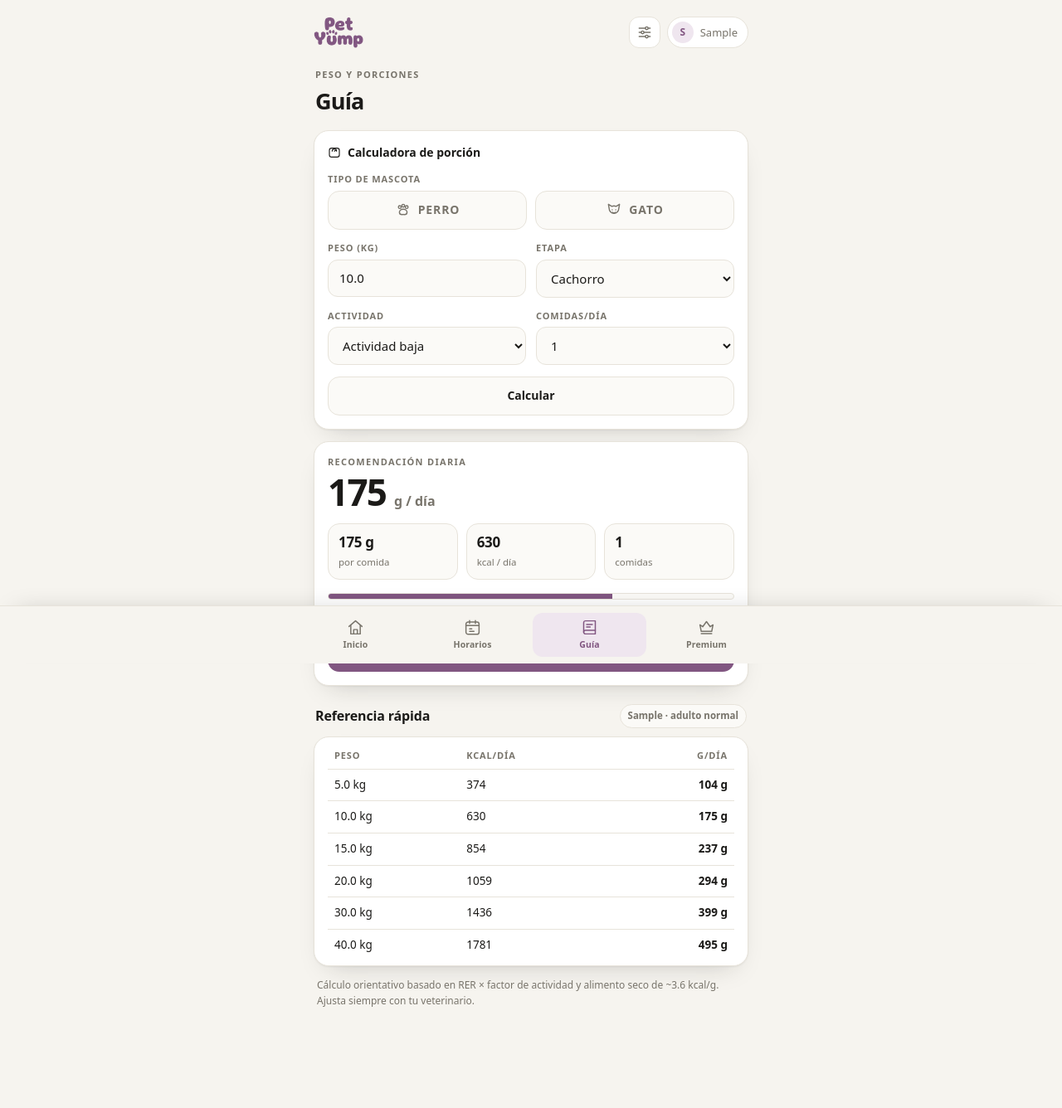
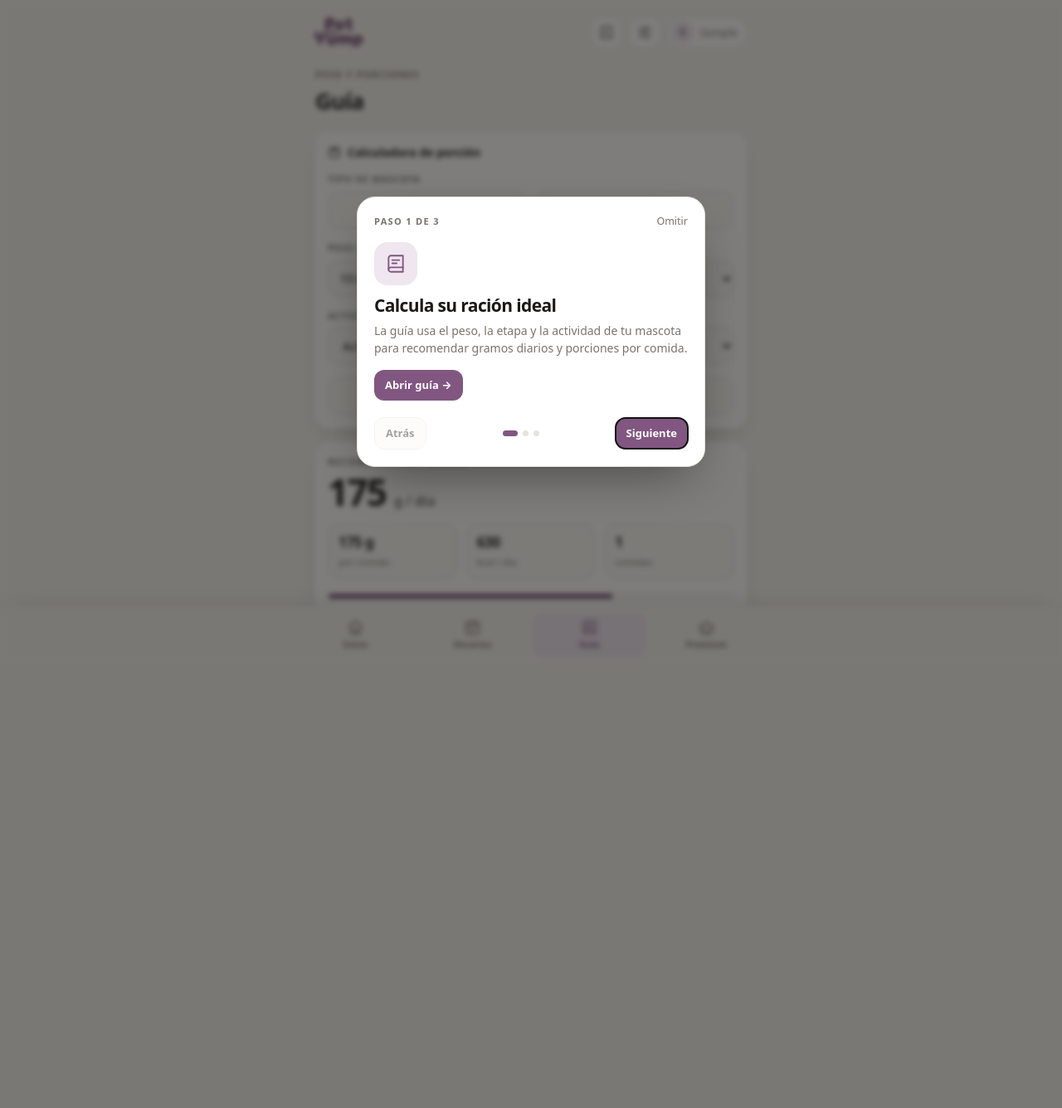
Before and after one commit to Portafolio-web/App_Mascotas, a Flask app: page /guide in a window 1280 px wide. Shown: the whole page at 83% size. After the commit the page ends 784 px from the top, so only its background shows below. Run offline with Flask 3, Linux system fonts and the light colour scheme; tables that the repository leaves empty hold one stand-in row (values such as "Sample post").

Commit message:
Añade recorrido guiado de tres pasos

```diff
--- a/public/static/app.js
+++ b/public/static/app.js
@@ -100,6 +100,85 @@
     });
   });
 
+  var tour = document.getElementById("guide-tour");
+  if (tour) {
+    var slides = Array.prototype.slice.call(tour.querySelectorAll("[data-tour-slide]"));
+    var dots = Array.prototype.slice.call(tour.querySelectorAll("[data-tour-dot]"));
+    var stepLabel = tour.querySelector("[data-tour-step]");
+    var backBtn = tour.querySelector("[data-tour-back]");
+    var nextBtn = tour.querySelector("[data-tour-next]");
+    var storageKey = "petfeeder-tour-v1";
+    var current = 0;
+
+    function renderTour() {
+      slides.forEach(function (slide, i) {
+        slide.hidden = i !== current;
+      });
+      dots.forEach(function (dot, i) {
+        dot.classList.toggle("active", i === current);
+      });
+      if (stepLabel) stepLabel.textContent = "Paso " + (current + 1) + " de " + slides.length;
+      if (backBtn) backBtn.disabled = current === 0;
+      if (nextBtn) nextBtn.textContent = current === slides.length - 1 ? "Empezar" : "Siguiente";
+    }
+
+    function closeTour() {
+      tour.hidden = true;
+      document.body.classList.remove("tour-open");
+      try {
+        localStorage.setItem(storageKey, "done");
+      } catch (error) {}
+    }
+
+    function openTour() {
+      current = 0;
+      renderTour();
+      tour.hidden = false;
+      document.body.classList.add("tour-open");
+      if (nextBtn) nextBtn.focus();
+    }
+
+    tour.querySelectorAll("[data-tour-close]").forEach(function (button) {
+      button.addEventListener("click", closeTour);
+    });
+    document.querySelectorAll("[data-tour-open]").forEach(function (button) {
+      button.addEventListener("click", function (event) {
+        event.preventDefault();
+        openTour();
+      });
+    });
+    tour.querySelectorAll("[data-tour-cta]").forEach(function (link) {
+      link.addEventListener("click", closeTour);
+    });
+    if (backBtn) {
+      backBtn.addEventListener("click", function () {
+        if (current > 0) {
+          current -= 1;
+          renderTour();
+        }
+      });
+    }
+    if (nextBtn) {
+      nextBtn.addEventListener("click", function () {
+        if (current < slides.length - 1) {
+          current += 1;
+          renderTour();
+        } else {
+          closeTour();
+        }
+      });
+    }
+    document.addEventListener("keydown", function (event) {
+      if (!tour.hidden && event.key === "Escape") closeTour();
+    });
+
+    var seen = false;
+    try {
+      seen = localStorage.getItem(storageKey) === "done";
+    } catch (error) {}
+    if (!seen) window.setTimeout(openTour, 700);
+  }
+
   if ("serviceWorker" in navigator && location.protocol.indexOf("http") === 0) {
     window.addEventListener("load", function () {
       navigator.serviceWorker.register("/static/sw.js").catch(function () {});
--- a/public/static/style.css
+++ b/public/static/style.css
@@ -377,6 +377,32 @@ textarea.input{min-height:92px;resize:vertical}
 .onboard .card{margin-top:4px}
 .onboard .note{margin-top:16px}
 
+/* Guided tour */
+.tour{position:fixed;inset:0;z-index:60;display:grid;place-items:center;padding:18px}
+.tour-backdrop{position:absolute;inset:0;background:rgba(20,19,17,.55);backdrop-filter:blur(3px)}
+.tour-card{
+  position:relative;width:100%;max-width:420px;padding:20px;
+  background:var(--surface);border:1px solid var(--line);border-radius:22px;
+  box-shadow:0 24px 60px -20px rgba(0,0,0,.45);
+}
+.tour-head{display:flex;align-items:center;justify-content:space-between;gap:10px}
+.tour-skip{font-size:12.5px;color:var(--muted)}
+.tour-skip:hover{color:var(--ink)}
+.tour-icon{
+  width:52px;height:52px;border-radius:16px;display:grid;place-items:center;
+  background:var(--accent-soft);color:var(--accent);margin:16px 0 12px;
+}
+.tour-icon .icon{width:26px;height:26px}
+.tour-slide h2{font-size:21px;letter-spacing:-.03em;font-weight:750;line-height:1.2}
+.tour-slide p{margin-top:7px;color:var(--muted);font-size:14px;line-height:1.5}
+.tour-cta{margin-top:16px;text-decoration:none}
+.tour-foot{display:flex;align-items:center;gap:10px;margin-top:20px}
+.tour-foot .btn:disabled{opacity:.4;cursor:not-allowed}
+.tour-dots{display:flex;align-items:center;gap:6px;margin:0 auto}
+.tour-dot{width:7px;height:7px;border-radius:99px;background:var(--line);transition:.15s}
+.tour-dot.active{width:18px;background:var(--accent)}
+.tour-open{overflow:hidden}
+
 /* Nav */
 .nav{
   position:fixed;left:0;right:0;bottom:0;background:var(--bg);
--- a/public/static/sw.js
+++ b/public/static/sw.js
@@ -1,4 +1,4 @@
-const CACHE = "petfeeder-static-v5";
+const CACHE = "petfeeder-static-v6";
 const ASSETS = [
   "/static/style.css",
   "/static/app.js",
--- a/templates/base.html
+++ b/templates/base.html
@@ -24,6 +24,7 @@
       </a>
       <div class="top-actions">
         {% if current_user %}
+          <button class="iconbtn" type="button" data-tour-open aria-label="Guía rápida">{{ icon('guide') }}</button>
           <a class="iconbtn" href="{{ url_for('settings') }}" aria-label="Ajustes">{{ icon('settings') }}</a>
           <a class="user-chip" href="{{ url_for('settings') }}">
             <span class="avatar">{{ current_user['name'][:1]|upper }}</span>
@@ -68,6 +69,49 @@
     </nav>
   {% endif %}
 
+  {% if current_user %}
+    <div class="tour" id="guide-tour" role="dialog" aria-modal="true" aria-labelledby="tour-heading" hidden>
+      <div class="tour-backdrop" data-tour-close></div>
+      <div class="tour-card">
+        <div class="tour-head">
+          <span class="eyebrow" data-tour-step>Paso 1 de 3</span>
+          <button class="tour-skip" type="button" data-tour-close>Omitir</button>
+        </div>
+
+        <section class="tour-slide" data-tour-slide>
+          <span class="tour-icon">{{ icon('guide') }}</span>
+          <h2 id="tour-heading">Calcula su ración ideal</h2>
+          <p>La guía usa el peso, la etapa y la actividad de tu mascota para recomendar gramos diarios y porciones por comida.</p>
+          <a class="btn small tour-cta" href="{{ url_for('guide_page') }}" data-tour-cta>Abrir guía →</a>
+        </section>
+
+        <section class="tour-slide" data-tour-slide hidden>
+          <span class="tour-icon">{{ icon('calendar') }}</span>
+          <h2>Programa sus horarios</h2>
+          <p>Crea comidas y tomas de agua, ajusta los gramos y activa o pausa cada horario cuando lo necesites.</p>
+          <a class="btn small tour-cta" href="{{ url_for('schedule') }}" data-tour-cta>Ir a horarios →</a>
+        </section>
+
+        <section class="tour-slide" data-tour-slide hidden>
+          <span class="tour-icon">{{ icon('crown') }}</span>
+          <h2>Conoce Premium</h2>
+          <p>Desbloquea consejos y videos exclusivos para cuidar mejor a tu mascota desde un solo lugar.</p>
+          <a class="btn small tour-cta" href="{{ url_for('premium') }}" data-tour-cta>Ver Premium →</a>
+        </section>
+
+        <div class="tour-foot">
+          <button class="btn subtle small" type="button" data-tour-back>Atrás</button>
+          <div class="tour-dots" aria-hidden="true">
+            <span class="tour-dot active" data-tour-dot></span>
+            <span class="tour-dot" data-tour-dot></span>
+            <span class="tour-dot" data-tour-dot></span>
+          </div>
+          <button class="btn small" type="button" data-tour-next>Siguiente</button>
+        </div>
+      </div>
+    </div>
+  {% endif %}
+
   <script src="{{ url_for('static', filename='app.js') }}" defer></script>
 </body>
 </html>
```
